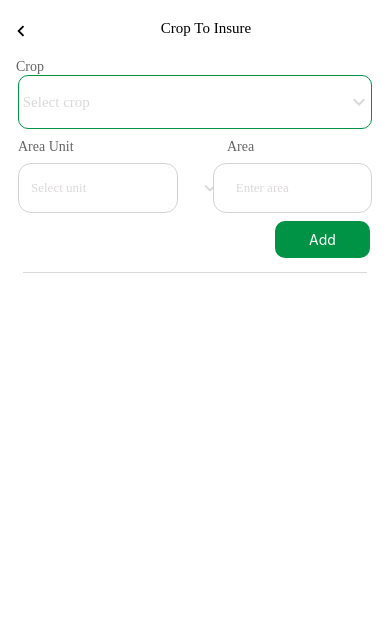
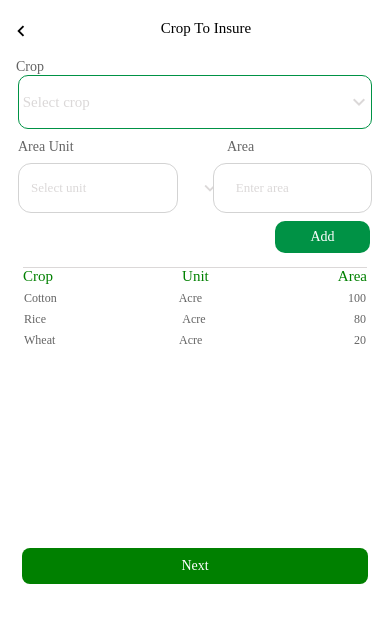
Before and after one commit to Shehiryar12/MyCrops, a React Native app: screen / in a window 390 px wide. Shown: the top 622 px of the page. Built offline with nearby package versions, Linux system fonts and the light colour scheme.

Commit message:
CROPSINSURE

```diff
--- a/Src/Components/AreaUnit.js
+++ b/Src/Components/AreaUnit.js
@@ -1,4 +1,10 @@
-import { StyleSheet, Text, TextInput, TouchableOpacity, View } from 'react-native';
+import {
+  StyleSheet,
+  Text,
+  TextInput,
+  TouchableOpacity,
+  View,
+} from 'react-native';
 import React from 'react';
 import { Font } from '../Constant/Fonts';
 import MaterialIcons from 'react-native-vector-icons/MaterialIcons';
@@ -11,9 +17,7 @@ const AreaUnit = () => {
         <Text style={styles.labeltwo}>Area</Text>
       </View>
 
-
       <View style={styles.inputRow}>
-
         <View style={styles.inputWithIcon}>
           <TextInput
             style={styles.textInput}
@@ -40,12 +44,40 @@ const AreaUnit = () => {
 
       <View style={styles.buttonbox}>
         <TouchableOpacity style={[styles.buttonstyle]}>
-            <Text style={styles.addstyle}>Add</Text>
+          <Text style={styles.addstyle}>Add</Text>
         </TouchableOpacity>
       </View>
 
-      <View style={styles.lineview}>
+      <View style={styles.lineview}></View>
 
+      <View style={styles.data}>
+        <Text style={styles.heading}>Crop</Text>
+        <Text style={styles.heading}>Unit</Text>
+        <Text style={styles.heading}>Area</Text>
+      </View>
+
+      <View style={styles.dataone}>
+        <Text style={styles.headingone}>Cotton</Text>
+        <Text style={[styles.headingone,{marginRight:24}]}>Acre</Text>
+        <Text style={styles.headingone}>100</Text>
+      </View>
+
+       <View style={styles.dataone}>
+        <Text style={styles.headingone}>Rice</Text>
+        <Text style={[styles.headingone,{marginRight:12}]}>Acre</Text>
+        <Text style={styles.headingone}>80</Text>
+      </View>
+
+       <View style={styles.dataone}>
+        <Text style={styles.headingone}>Wheat</Text>
+        <Text style={[styles.headingone,{marginRight:28}]} >Acre</Text>
+        <Text style={styles.headingone}>20</Text>
+      </View>
+
+      <View style={styles.button}>
+        <TouchableOpacity>
+            <Text style={styles.nexttext}>Next</Text>
+        </TouchableOpacity>
       </View>
     </View>
   );
@@ -63,7 +95,6 @@ const styles = StyleSheet.create({
     flexDirection: 'row',
     justifyContent: 'space-between',
     marginBottom: 8,
-    // marginTop:10,
     paddingHorizontal: 8,
   },
 
@@ -77,16 +108,13 @@ const styles = StyleSheet.create({
     fontFamily: Font.medium,
     fontSize: 14,
     color: '#646464',
-    // width: 120,
-    // backgroundColor:'red',
   },
 
-   labeltwo: {
+  labeltwo: {
     fontFamily: Font.medium,
     fontSize: 14,
     color: '#646464',
-    // width: 200,
-    width:145,
+    width: 145,
   },
 
   inputWithIcon: {
@@ -95,7 +123,6 @@ const styles = StyleSheet.create({
     borderWidth: 1,
     borderColor: 'lightgrey',
     borderRadius: 13,
-    // paddingHorizontal: 10,
     width: 160,
     height: 50,
     backgroundColor: '#fff',
@@ -113,49 +140,80 @@ const styles = StyleSheet.create({
   },
 
   textInput: {
-flex: 1,
+    flex: 1,
     fontFamily: Font.regular,
     fontSize: 13,
     color: '#000',
-    // textAlign:'center',
-    paddingLeft:12,
-    // width:50,
+    paddingLeft: 12,
   },
 
   icon: {
     marginLeft: 8,
   },
 
-  buttonstyle:{
-    // textAlign:'right'
-    // marginLeft:100,
-    // alignItems:'flex-end',
-    backgroundColor:"#009245",
-    // paddingHorizontal:30,
-    width:95,
-    paddingTop:10,
-    paddingBottom:10,
-    alignItems:"center",
-      borderRadius:10,
+  buttonstyle: {
+    backgroundColor: '#009245',
+    //  fontFamily:Font.regular,
+
+    width: 95,
+    paddingTop: 8,
+    paddingBottom: 8,
+    alignItems: 'center',
+    borderRadius: 10,
+  },
+  addstyle: {
+    color: 'white',
+    fontFamily:Font.regular,
+
+  },
+  buttonbox: {
+    alignItems: 'flex-end',
+    marginTop: 8,
+    paddingHorizontal: 10,
+  },
+  lineview: {
+    borderBottomColor: '#DBD8D8',
+    borderBottomWidth: 1,
+    marginTop: 14,
+    marginHorizontal: 13,
+  },
+  data: {
+    flexDirection: 'row',
+    justifyContent: 'space-between',
+    marginHorizontal:13,
+  },
+    heading: {
+    color: "green",
+    fontFamily: Font.semiBold,
+    fontSize: 15,
+  },
+    dataone: {
+    flexDirection: 'row',
+    justifyContent: 'space-between',
+    paddingHorizontal:14,
+    fontFamily:Font.regular,
+  },
+   headingone:{
+    // textAlign:'center',
+    marginTop:6,
+    color:"#646464",
+    fontFamily:Font.regular,
+    fontSize:12,
+    justifyContent:"center",
+
+   },
+   button:{
+    backgroundColor:"green",
+    marginTop:200,
+    padding:10,
+    borderRadius:8,
+    marginHorizontal:12,
+   },
+   nexttext:{
+    textAlign:"center",
+    color:"white",
+    fontFamily:Font.semiBold,
 
 
-  },
-  addstyle:{
-    // alignitem:"flex-end"
-    // paddingHorizontal:30,
-    // marginHorizontal:200,
-      color:'white',
-
-  },
-  buttonbox:{
-    alignItems:'flex-end',
-    marginTop:8,
-    paddingHorizontal:10,
-  },
-  lineview:{
-    borderBottomColor:"#DBD8D8",
-    borderBottomWidth:1,
-    marginTop:14,
-    marginHorizontal:13,
-  }
+   }
 });
```
